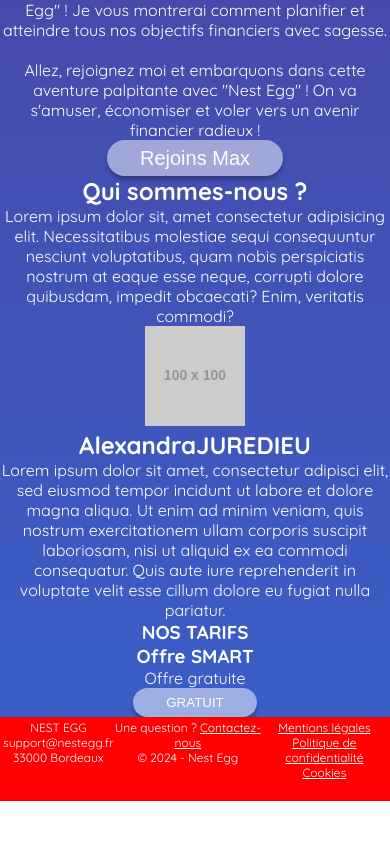
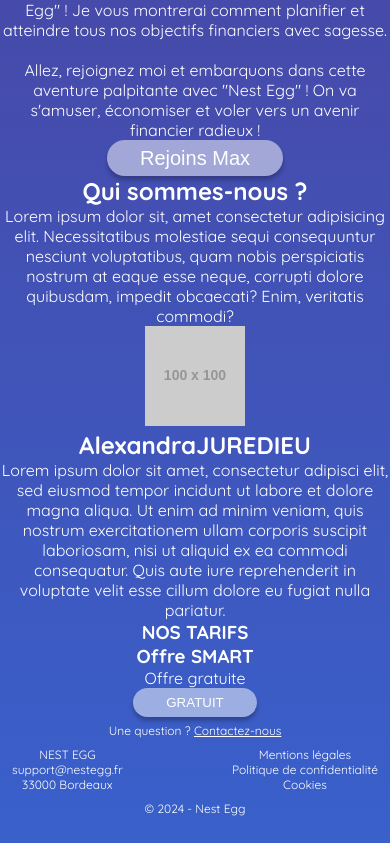
Before and after one commit to AlexandraJUREDIEU/NestEgg.App, a React (Vite) app: page / in a window 390 px wide. Shown: the part 1364-2207 px from the top of the page. Before the commit the page ends 2165 px from the top, so only its background shows below. Built offline with nearby package versions, Linux system fonts and the light colour scheme; a web font is replaced by a local one.

Commit message:
:lipstick: Style : footer style mobile
Version mobile du footer de la page index

```diff
--- a/src/assets/layout/FooterMain.jsx
+++ b/src/assets/layout/FooterMain.jsx
@@ -5,22 +5,35 @@ import styled from "styled-components";
 //Styles
 
 const FooterMainStyle = styled.footer`
-background-color : red;
 font-size: 0.75em;
 display: flex;
-flex-direction: row;
+flex-direction: column;
 padding: 0.25em;
 margin: auto;
-height: 10vh;
+height: 15vh;
 text-align: center;
 
 img{
     height: 1.875em;
 }
 
-.text-join-us{
+.text-contact-us{
+    margin-top: 0.25em;
+}
+
+.footer-col{
+    display: flex;
+    flex-direction: row;
+    justify-content: space-between;
+    padding: 0.25em;
+    margin: 0.5em;
+}
+
+.footer-col-2{
     display: none;
 }
+
+
 
 .footer-col-3{
     display: none;
@@ -30,32 +43,45 @@ img{
     display: flex;
     flex-direction: column;
 }
+
+.footer-col-4 a{
+    text-decoration: none;
+}
+
+
+@media screen and (min-width: 540px){
+    .footer-col-2{
+        display: flex;
+    }
+}
 `
 
 function FooterMain(){
     return(
         <>
             <FooterMainStyle>
+            <p className="text-contact-us">Une question ? <Link>Contactez-nous</Link></p>
+            <div className="footer-col">
                 <div className="footer-col-1">
                     <p>NEST EGG</p>
                     <p>support@nestegg.fr</p>
                     <p>33000 Bordeaux</p>
                 </div>
                 <div className="footer-col-2">
-                    <p classname="text-contact-us">Une question ? <Link>Contactez-nous</Link></p>
                     <Link to="/signin" className="text-join-us">Rejoignez nous</Link>
                     <div className="footer-col-3">
                         <img src="public\insta-logo.png" alt="Instagram" />
                         <img src="public\facebook-logo.png" alt="Facebook" />
                         <img src="public\linkedin-logo.png" alt="Linkedin" />
                     </div>
-                    <p>© 2024 - Nest Egg</p>
                 </div>
                 <div className="footer-col-4">
                     <Link>Mentions légales</Link>
                     <Link>Politique de confidentialité</Link>
                     <Link>Cookies</Link>
                 </div>
+                </div>
+                    <p className="copyright">© 2024 - Nest Egg</p>
             </FooterMainStyle>
         </>
     )
--- a/src/pages/Landing.jsx
+++ b/src/pages/Landing.jsx
@@ -41,7 +41,7 @@ h1{
     margin: auto;
 }
 
-@media screen and (min-width: 520px){
+@media screen and (min-width: 540px){
 
     .landing-egg-img{
         height: 27.5em;
```
